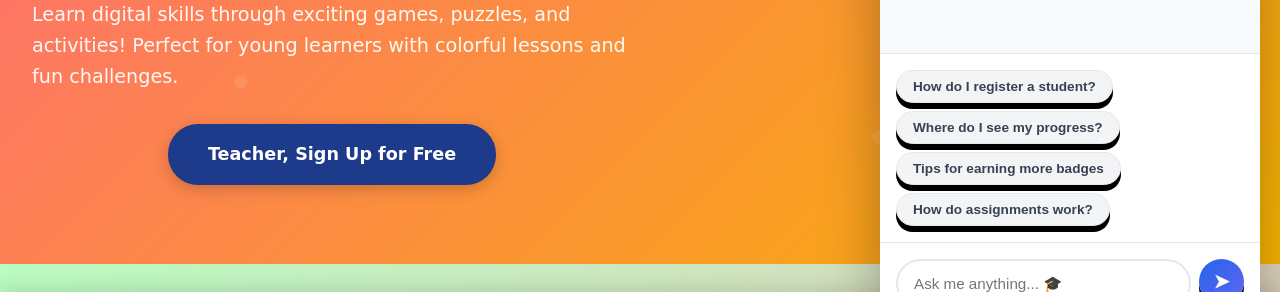
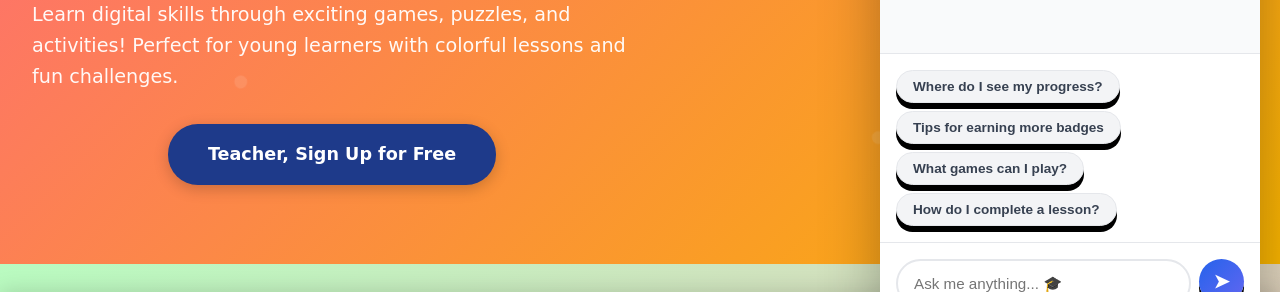
Before and after one commit to vuwase/DigLearners, a React (Vite) app in the folder frontend/: page / in a window 1280 px wide. Both pictures are taken after a click on the button "Open chat bot". Shown: the part 376-668 px from the top of the page. Built offline with nearby package versions, Linux system fonts and the light colour scheme; no server answers.

Commit message:
live bot propmts edited

```diff
--- a/frontend/src/components/common/LiveBot.jsx
+++ b/frontend/src/components/common/LiveBot.jsx
@@ -1,6 +1,7 @@
 // Live Bot Assistant for Kids
 import React, { useState, useEffect, useRef, useCallback } from 'react'
 import { useSound } from '../../lib/soundEffects'
+import { useAuth } from '../../contexts/AuthContext'
 import './LiveBot.css'
 
 const normalizeMessage = (message = '') =>
@@ -125,7 +126,7 @@ const fallbackResponses = [
   "Hmm, I want to get this perfect. Try asking about progress, badges, schedules, or any feature you see on the dashboard."
 ]
 
-const suggestionTopics = ['registering students', 'tracking progress', 'finding new games', 'earning badges', 'planning schedules', 'checking assignments']
+// Role-specific suggestion topics will be generated dynamically
 
 const MATCH_THRESHOLD = 1.4
 const questionWords = ['how', 'what', 'where', 'when', 'why', 'who', 'can', 'do', 'does', 'is', 'are', 'will', 'should']
@@ -167,6 +168,7 @@ const calculateEntryScore = (entry, normalizedMessage, tokens) => {
 }
 
 const LiveBot = () => {
+  const { user } = useAuth()
   const [isOpen, setIsOpen] = useState(false)
   const [messages, setMessages] = useState([])
   const [inputValue, setInputValue] = useState('')
@@ -175,6 +177,69 @@ const LiveBot = () => {
   const messagesEndRef = useRef(null)
   const synthRef = useRef(null)
   const { playClick, playSuccess } = useSound()
+
+  // Filter knowledge base based on user role
+  const getFilteredKnowledgeBase = () => {
+    const userRole = user?.role
+    const isTeacher = userRole === 'teacher' || userRole === 'admin'
+
+    // Common intents that both teachers and students can see
+    const commonIntents = [
+      'greeting',
+      'lessons_help',
+      'login_help',
+      'games_fun',
+      'thanks',
+      'goodbye'
+    ]
+
+    if (isTeacher) {
+      // Teachers see: teacher-specific intents + common intents
+      const teacherOnlyIntents = [
+        'teacher_dashboard',
+        'register_student',
+        'assignments',
+        'analytics_progress',
+        'schedule_deadlines'
+      ]
+      return knowledgeBase.filter(entry =>
+        teacherOnlyIntents.includes(entry.intent) || commonIntents.includes(entry.intent)
+      )
+    } else {
+      // Students see: student-specific intents + common intents
+      const studentOnlyIntents = [
+        'student_dashboard',
+        'points_badges'
+      ]
+      return knowledgeBase.filter(entry =>
+        studentOnlyIntents.includes(entry.intent) || commonIntents.includes(entry.intent)
+      )
+    }
+  }
+
+  // Get role-specific quick questions
+  const getRoleSpecificQuickQuestions = () => {
+    const userRole = user?.role
+    const isTeacher = userRole === 'teacher' || userRole === 'admin'
+
+    if (isTeacher) {
+      // Teacher-specific questions only
+      return [
+        'How do I register a student?',
+        'How do assignments work?',
+        'How do I see class progress?',
+        'How do I plan my schedule?'
+      ]
+    } else {
+      // Student-specific questions only
+      return [
+        'Where do I see my progress?',
+        'Tips for earning more badges',
+        'What games can I play?',
+        'How do I complete a lesson?'
+      ]
+    }
+  }
 
   // Initialize speech synthesis
   useEffect(() => {
@@ -388,8 +453,9 @@ const LiveBot = () => {
     }
 
     const tokens = tokenizeMessage(rawMessage)
+    const filteredKnowledgeBase = getFilteredKnowledgeBase()
 
-    const match = knowledgeBase.reduce(
+    const match = filteredKnowledgeBase.reduce(
       (best, entry) => {
         const score = calculateEntryScore(entry, normalized, tokens)
         if (score > best.score) {
@@ -410,17 +476,21 @@ const LiveBot = () => {
     }
 
     const fallback = fallbackResponses[Math.floor(Math.random() * fallbackResponses.length)]
+
+    // Get role-specific suggestion topics
+    const userRole = user?.role
+    const isTeacher = userRole === 'teacher' || userRole === 'admin'
+    const suggestionTopics = isTeacher
+      ? ['registering students', 'tracking class progress', 'planning schedules', 'checking assignments', 'creating lessons']
+      : ['tracking progress', 'finding new games', 'earning badges', 'completing lessons', 'playing games']
+
     const picks = [...suggestionTopics].sort(() => 0.5 - Math.random()).slice(0, 2)
     const suggestionText = picks.join(' or ')
     return `${fallback}\n\nTry asking about ${suggestionText}.`
   }
 
-  const quickQuestions = [
-    'How do I register a student?',
-    'Where do I see my progress?',
-    'Tips for earning more badges',
-    'How do assignments work?'
-  ]
+  // Get role-specific quick questions
+  const roleSpecificQuickQuestions = getRoleSpecificQuickQuestions()
 
   // Cleanup: stop speech when component unmounts
   useEffect(() => {
@@ -512,7 +582,7 @@ const LiveBot = () => {
           </div>
 
           <div className="quick-questions">
-            {quickQuestions.map((question, index) => (
+            {roleSpecificQuickQuestions.map((question, index) => (
               <button
                 key={index}
                 className="quick-question-btn"
--- a/frontend/src/components/layout/LearnerLayout.css
+++ b/frontend/src/components/layout/LearnerLayout.css
@@ -7,10 +7,10 @@
 .learner-header {
   background: rgba(255, 255, 255, 0.96);
   backdrop-filter: blur(12px);
-  padding: 0.45rem 1.1rem 0.6rem;
+  padding: 0.3rem 1rem 0.4rem;
   display: flex;
   flex-direction: column;
-  gap: 0.45rem;
+  gap: 0.3rem;
   box-shadow: 0 6px 24px rgba(0, 0, 0, 0.12);
   position: sticky;
   top: 0;
@@ -118,10 +118,10 @@
   width: 100%;
   background: rgba(103, 58, 183, 0.16);
   backdrop-filter: blur(12px);
-  padding: 0.28rem 1.1rem;
+  padding: 0.2rem 0.8rem;
   display: flex;
   justify-content: center;
-  gap: 0.5rem;
+  gap: 0.4rem;
   box-shadow: inset 0 1px 0 rgba(255, 255, 255, 0.3);
   border-radius: 18px;
 }
@@ -154,7 +154,7 @@
 
 .learner-main {
   padding: 0.8rem 0.75rem 0 0.75rem;
-  min-height: calc(100vh - 120px);
+  min-height: calc(100vh - 100px);
   position: relative;
   z-index: 1;
 }
@@ -162,7 +162,7 @@
 /* Mobile responsiveness */
 @media (max-width: 768px) {
   .learner-header {
-    padding: 0.9rem 1rem 0.9rem;
+    padding: 0.5rem 0.8rem 0.5rem;
   }
 
   .header-top {
@@ -205,7 +205,7 @@
   }
 
   .learner-main {
-    min-height: calc(100vh - 170px);
+    min-height: calc(100vh - 140px);
     padding: 0.8rem 0.6rem 0;
   }
 }
--- a/frontend/src/pages/teacher/StudentRegistration.jsx
+++ b/frontend/src/pages/teacher/StudentRegistration.jsx
@@ -6,8 +6,9 @@ const StudentRegistration = () => {
   const { t } = useLanguage();
   const translate = (key, fallback) => {
     const value = t(key);
-    if (!value || typeof value !== 'string') return fallback;
-    if (value === key || value.includes('.')) return fallback;
+    // If translation is not found, t() returns the key itself
+    // So if value equals key, it means translation wasn't found
+    if (!value || typeof value !== 'string' || value === key) return fallback;
     return value;
   };
   const [formData, setFormData] = useState({
```
Also changed, not shown: 1 other file (tests, documents, lock files or other folders).
